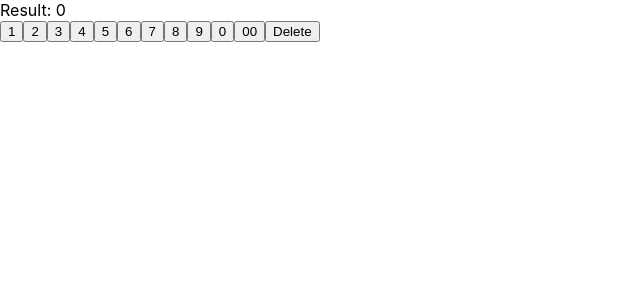
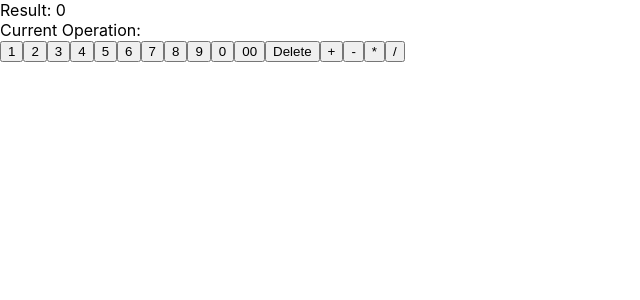
Before and after one commit to apotato369550/react-calculator, a React (Create React App) app: page / in a window 1280 px wide. Shown: the top 300 px of the page, without its empty margins (0-640 px from the left). Built offline with nearby package versions, Linux system fonts and the light colour scheme.

Commit message:
Add operation buttons

```diff
--- a/src/App.js
+++ b/src/App.js
@@ -3,16 +3,18 @@ import './App.css';
 import Digit from './components/digit';
 import Result from './components/result';
 import Delete from './components/delete';
+import Operation from './components/operation';
 import React, { useState } from 'react';
 
 function App() {
   const [result, setResult] = useState("0");
+  const [currentOperation, setCurrentOperation] = useState("");
   // this aint showing anything...
   // this is like learning how html and javascript interacted all over again tbh...
 
   return (
     <div>
-      <Result result={result} />
+      <Result result={result} currentOperation={currentOperation}/>
 
       <Digit number={"1"} result={result} setResult={setResult}/>
       <Digit number={"2"} result={result} setResult={setResult}/>
@@ -28,6 +30,11 @@ function App() {
 
       <Delete result={result} setResult={setResult}/>
 
+      <Operation operation={"+"} currentOperation={currentOperation} setCurrentOperation={setCurrentOperation}/>
+      <Operation operation={"-"} currentOperation={currentOperation} setCurrentOperation={setCurrentOperation}/>
+      <Operation operation={"*"} currentOperation={currentOperation} setCurrentOperation={setCurrentOperation}/>
+      <Operation operation={"/"} currentOperation={currentOperation} setCurrentOperation={setCurrentOperation}/>
+
     </div>
   );
 
--- /dev/null
+++ b/src/components/operation.jsx
@@ -0,0 +1,15 @@
+import React from 'react';
+
+const Operation = ({operation, currentOperation, setCurrentOperation}) =>{
+    const operationHandler = (event) => {
+        console.log("Operation Handler has been pressed");
+        setCurrentOperation(operation);
+        return;
+    }
+
+    return (
+        <button onClick={operationHandler}>{operation}</button>
+    )
+}
+
+export default Operation;
--- a/src/components/result.jsx
+++ b/src/components/result.jsx
@@ -1,8 +1,11 @@
 import React from "react";
 
-const Result = ({result}) => {
+const Result = ({result, currentOperation}) => {
     return (
-        <div>Result: {result}</div>
+        <div>
+            <div>Result: {result}</div>
+            <div>Current Operation: {currentOperation}</div>
+        </div>
     )
 }
 
```
Also changed, not shown: src/components/addition.jsx (deleted, +0 -9 lines).
